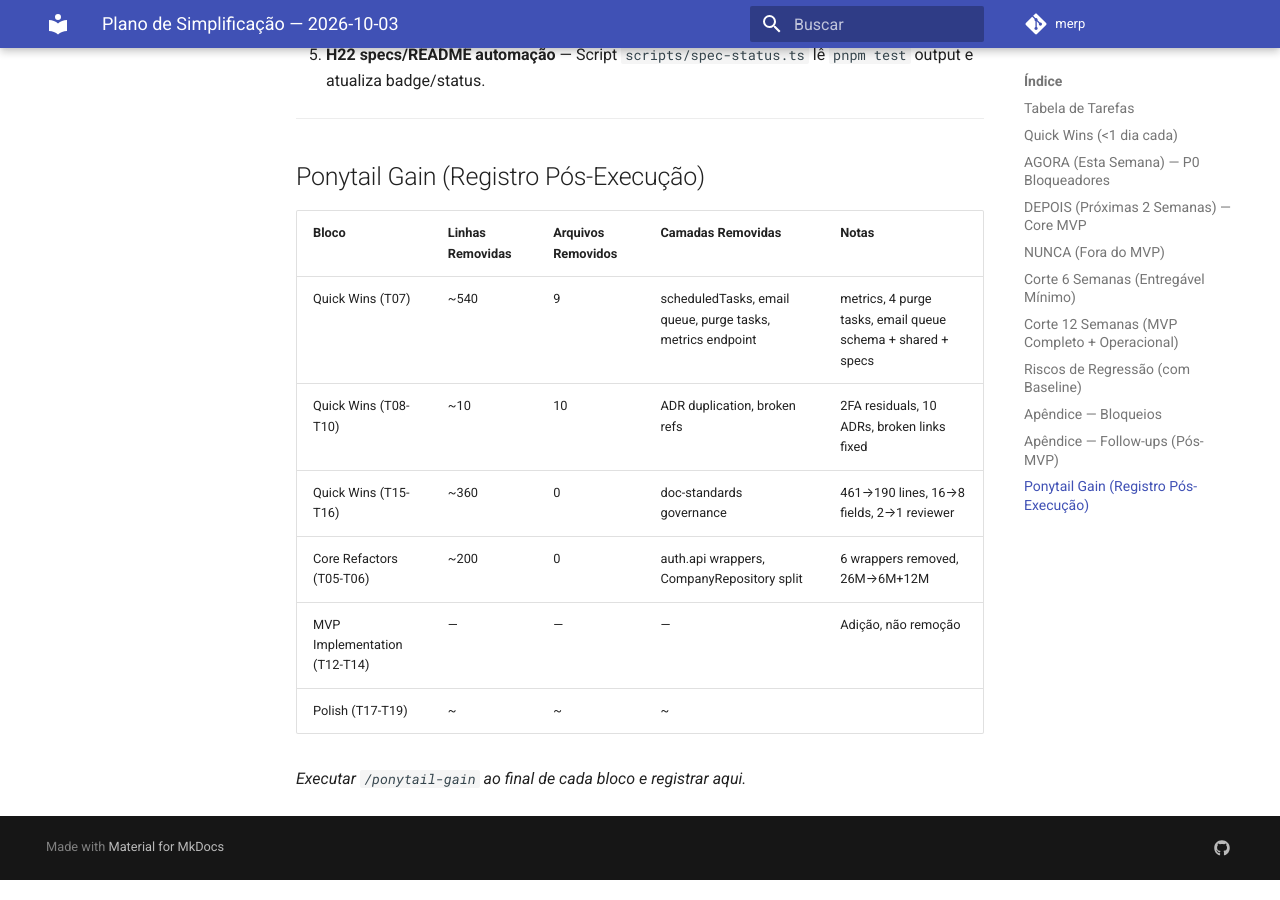
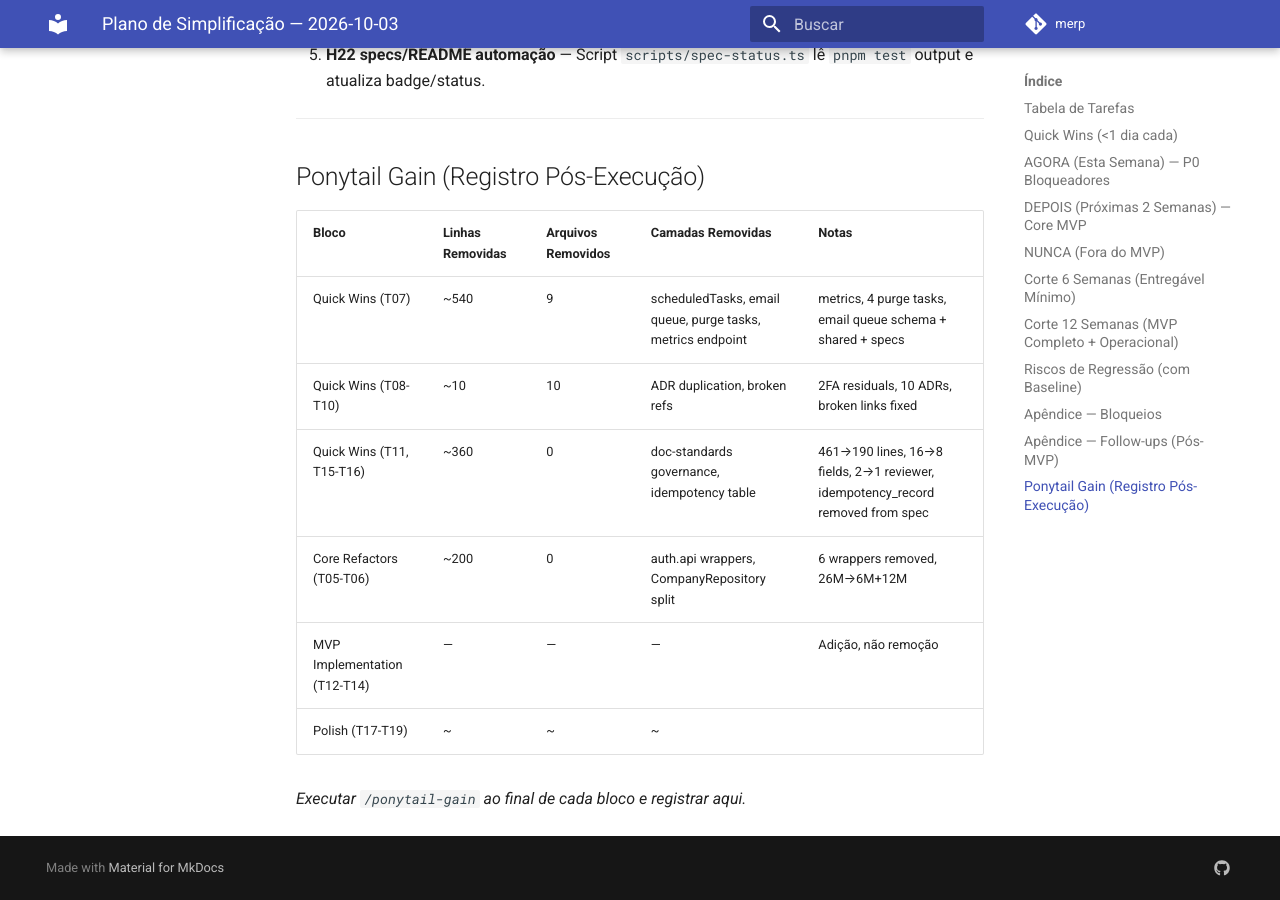
Before and after one commit to AndrewCrescencio/merp, an MkDocs documentation site: the page built from docs/audit/2026-10-03-simplificacao-plano.md, in a window 1280 px wide and 900 px high, scrolled down 7686 px. Built offline with MkDocs 1.6.1 and Material for MkDocs 9.7.7, drawn with Linux system fonts in a browser that asks for light colours; comment, search, counter and statistics services are not loaded.

Commit message:
docs(plan): mark T11 done + record ponytail gain
Model: nemotron-3-ultra-free
Agent: opencode

```diff
--- a/docs/audit/2026-10-03-simplificacao-plano.md
+++ b/docs/audit/2026-10-03-simplificacao-plano.md
@@ -156,7 +156,7 @@ Base: `docs/audit/2026-10-03-simplificacao-auditoria.md`. HEAD `2de2d20`. Branch
 |---|---|---|---|---|
 | Quick Wins (T07) | ~540 | 9 | scheduledTasks, email queue, purge tasks, metrics endpoint | metrics, 4 purge tasks, email queue schema + shared + specs |
 | Quick Wins (T08-T10) | ~10 | 10 | ADR duplication, broken refs | 2FA residuals, 10 ADRs, broken links fixed |
-| Quick Wins (T15-T16) | ~360 | 0 | doc-standards governance | 461→190 lines, 16→8 fields, 2→1 reviewer |
+| Quick Wins (T11, T15-T16) | ~360 | 0 | doc-standards governance, idempotency table | 461→190 lines, 16→8 fields, 2→1 reviewer, idempotency_record removed from spec |
 | Core Refactors (T05-T06) | ~200 | 0 | auth.api wrappers, CompanyRepository split | 6 wrappers removed, 26M→6M+12M |
 | MVP Implementation (T12-T14) | — | — | — | Adição, não remoção |
 | Polish (T17-T19) | ~ | ~ | ~ | |
```
Also changed, not shown: other parts of docs/audit/2026-10-03-simplificacao-plano.md (+1 -1 lines).
